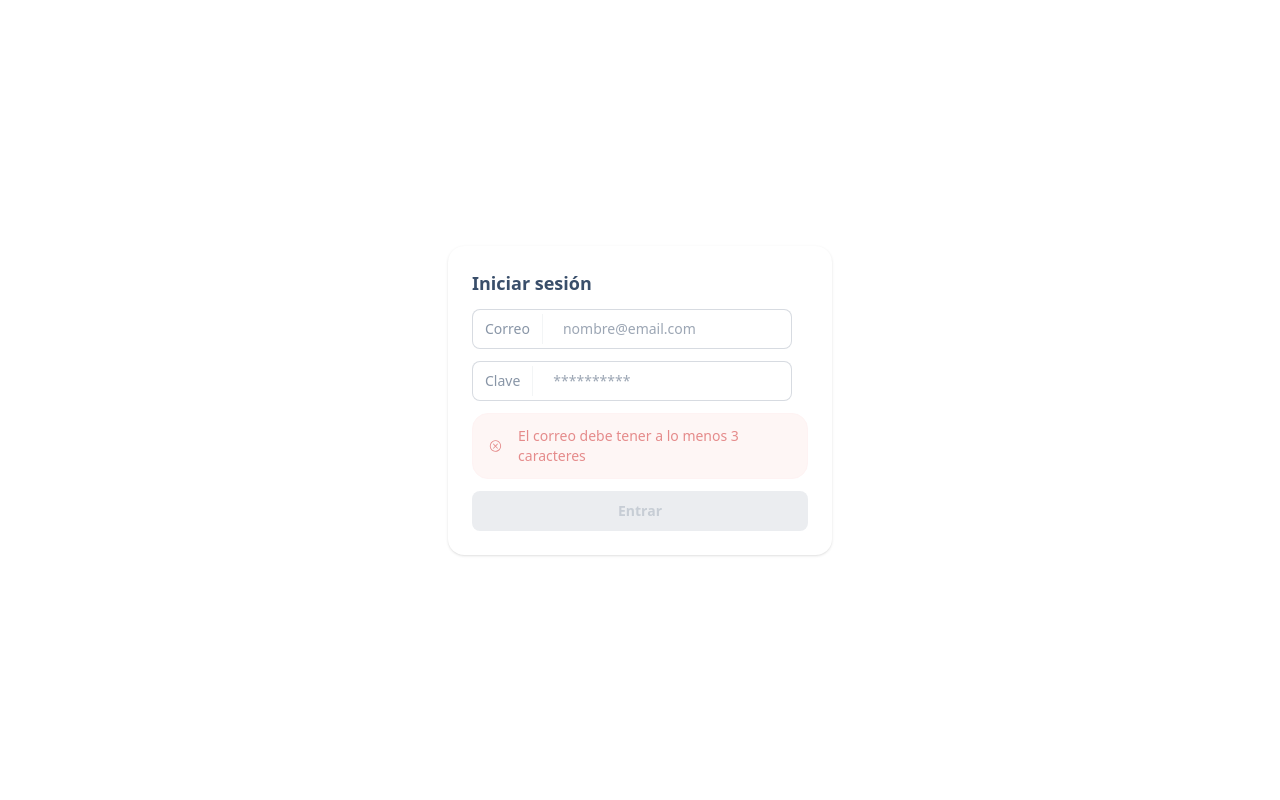
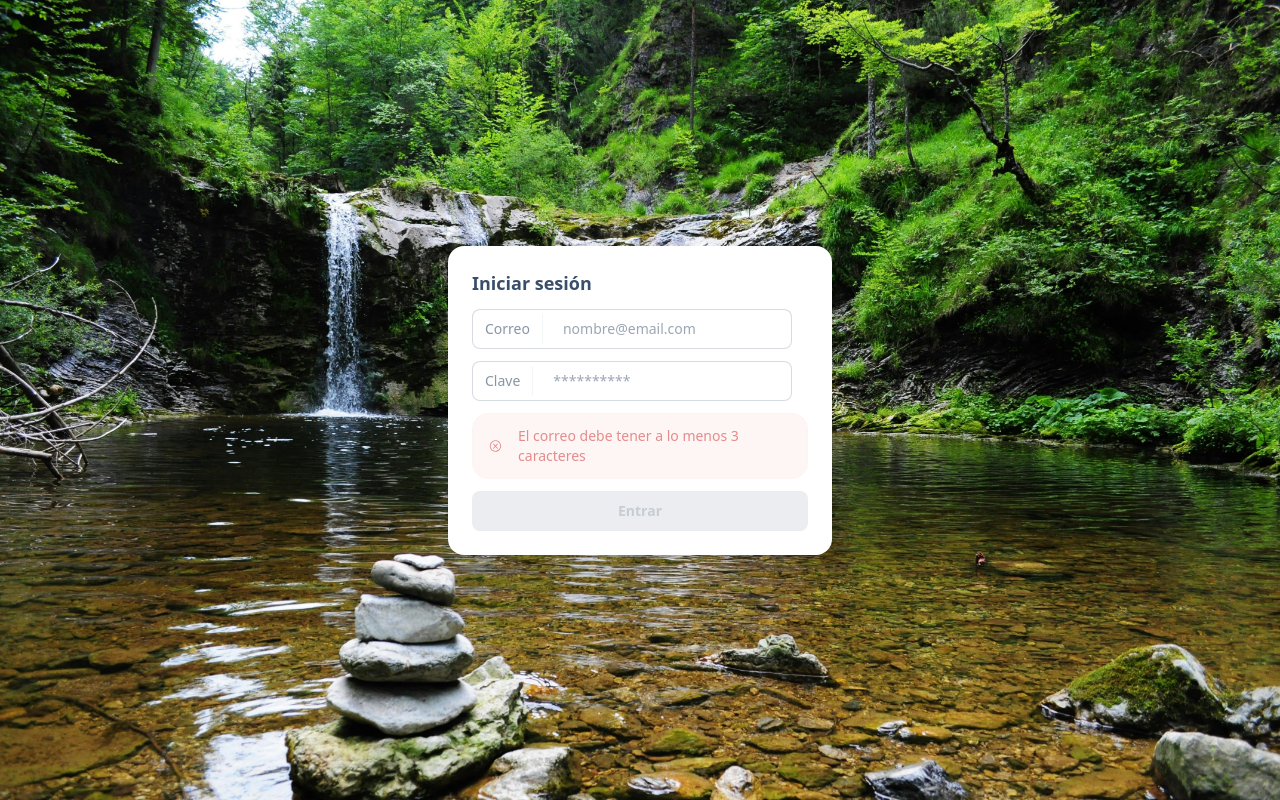
Before and after one commit to rogandven/pretest-experiments, a React (Vite) app in the folder frontend/: page /login in a window 1280 px wide. Built offline with nearby package versions, Linux system fonts and the light colour scheme; no server answers.

Commit message:
Implemented bg image

```diff
--- a/frontend/src/styles/global.css
+++ b/frontend/src/styles/global.css
@@ -2,3 +2,9 @@
 @plugin "daisyui" {
    themes: winter --default;
 };
+
+body {
+   background-image: url(../assets/bg.jpg);
+   background-repeat: no-repeat;
+   background-size: cover;
+};
```
